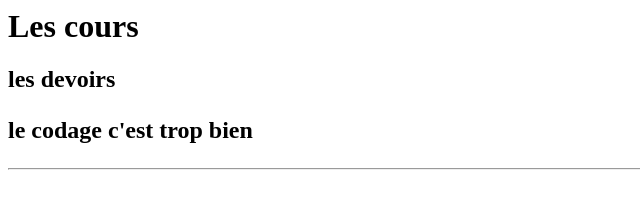
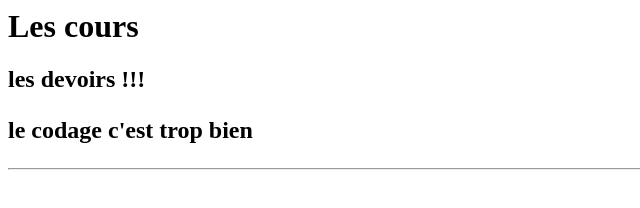
Before and after one commit to acarpentier80540/helloWorld, a plain HTML site: page index.html in a window 1280 px wide. Shown: the full height of the page, 0-640 px from the left. Drawn offline with Linux system fonts and the light colour scheme.

Commit message:
Update index.html

```diff
--- a/index.html
+++ b/index.html
@@ -12,7 +12,7 @@
   Les cours
   <h1/>
   <h2>
-   les devoirs
+   les devoirs !!!
    <h2/>
 <p>
 le codage c'est trop bien
```
